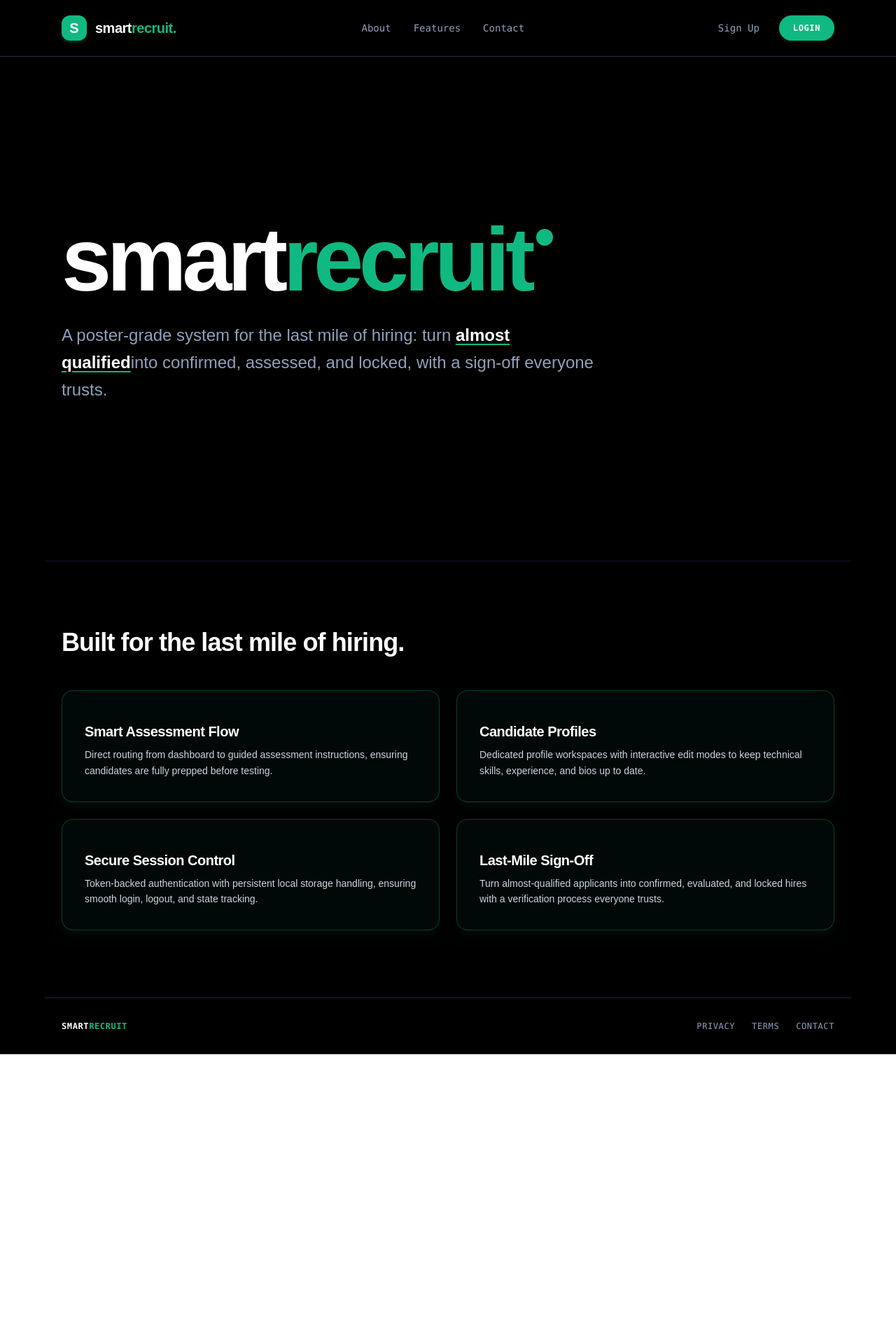
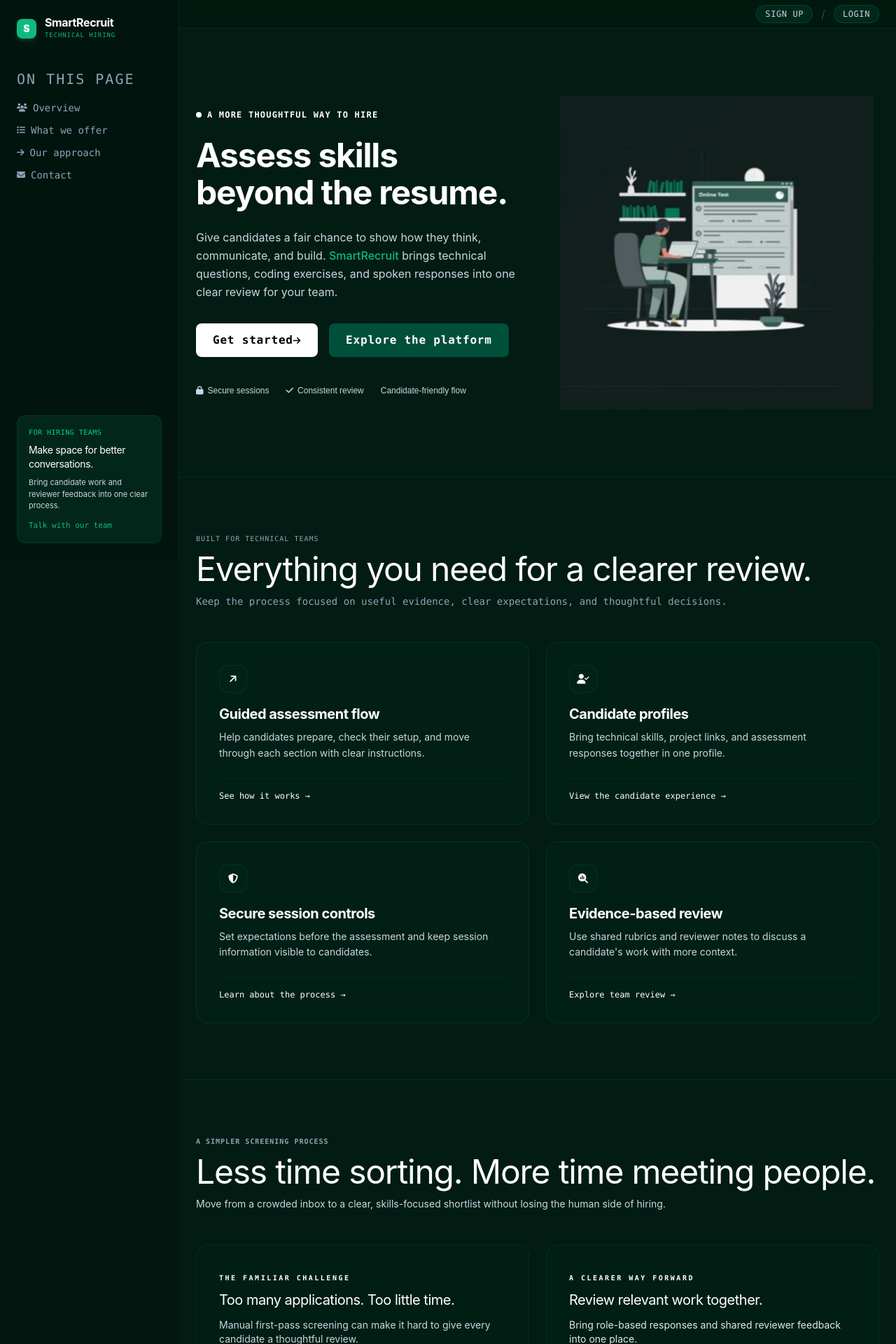
Before and after one commit to gargiyadav711/SmartRecruit, a React (Vite) app: page / in a window 1280 px wide. Shown: the top 1920 px of the page at 70% size. Before the commit the page ends 1506 px from the top, so only its background shows below. Built offline with nearby package versions, Linux system fonts and the light colour scheme.

Commit message:
landing page

```diff
--- a/src/pages/LandingPage.jsx
+++ b/src/pages/LandingPage.jsx
@@ -1,12 +1,11 @@
 import { useState, useEffect } from "react";
 import { useNavigate } from "react-router-dom";
+import Landing from "./Candidate/landing.jpeg";
 
 function LandingPage() {
   const navigate = useNavigate();
   const [isLoggedIn, setIsLoggedIn] = useState(false);
   const [userName, setUserName] = useState("");
-
-  // Check if the user has logged in or not
   useEffect(() => {
     const token = localStorage.getItem("token");
     const user = localStorage.getItem("user");
@@ -32,163 +31,302 @@ function LandingPage() {
 
   const featuresList = [
     {
-      title: "Smart Assessment Flow",
-      description: "Direct routing from dashboard to guided assessment instructions, ensuring candidates are fully prepped before testing.",
+      icon: "fa-solid fa-arrow-right text-white rotate-[-45deg]",
+      title: "Guided assessment flow",
+      description: "Help candidates prepare, check their setup, and move through each section with clear instructions.",
+      action: "See how it works →",
     },
     {
-      title: "Candidate Profiles",
-      description: "Dedicated profile workspaces with interactive edit modes to keep technical skills, experience, and bios up to date.",
-    },
-    { title: "Secure Session Control",
-      description: "Token-backed authentication with persistent local storage handling, ensuring smooth login, logout, and state tracking.",
+      icon: "fa-solid fa-user-check",
+      title: "Candidate profiles",
+      description: "Bring technical skills, project links, and assessment responses together in one profile.",
+      action: "View the candidate experience →",
     },
     {
-      title: "Last-Mile Sign-Off",
-      description: "Turn almost-qualified applicants into confirmed, evaluated, and locked hires with a verification process everyone trusts.",
+      icon: "fa-solid fa-shield-halved",
+      title: "Secure session controls",
+      description: "Set expectations before the assessment and keep session information visible to candidates.",
+      action: "Learn about the process →",
+    },
+    {
+      icon: "fa-solid fa-magnifying-glass-chart",
+      title: "Evidence-based review",
+      description: "Use shared rubrics and reviewer notes to discuss a candidate's work with more context.",
+      action: "Explore team review →",
     },
   ];
 
   return (
-    <div className="min-h-screen bg-black text-white flex flex-col justify-between selection:bg-[#10B981] selection:text-white scroll-smooth">
-      <header className="w-full border-b border-slate-800 bg-black/80 backdrop-blur-md sticky top-0 z-50">
-        <div className="max-w-6xl mx-auto px-6 h-20 flex items-center justify-between">
+    <div className="min-h-screen bg-[#021810] text-white flex flex-col md:flex-row selection:bg-[#10B981] selection:text-white scroll-smooth font-sans">
+      <aside className="w-full md:w-64 border-b md:border-b-0 md:border-r border-emerald-950 bg-[#02140e] p-6 flex flex-col justify-between md:sticky md:top-0 md:h-screen shrink-0">
+        <div className="flex flex-col gap-10">
           <div className="flex items-center gap-3 cursor-pointer" onClick={() => navigate("/")}>
-            <div className="w-9 h-9 bg-[#10B981] text-white rounded-xl flex items-center justify-center font-black text-xl shadow-md shadow-emerald-500/20">
+            <div className="w-7 h-7 bg-[#10B981] text-white rounded-lg flex items-center justify-center font-black text-sm shadow-md shadow-emerald-500/20">
               S
             </div>
-            <span className="text-xl font-bold tracking-tight lowercase">
-              <span className="text-white font-extrabold">Smart</span>
-              <span className="text-[#10B981]">Recruit</span>
-              <span className="text-[#10B981]">.</span>
+            <div className="flex flex-col">
+              <span className="text-base font-bold tracking-tight text-white leading-none">
+                SmartRecruit
+              </span>
+              <span className="text-[9px] font-mono tracking-widest text-[#10B981] uppercase mt-1">
+                Technical Hiring
               </span>
             </div>
-          <div className="hidden md:flex items-center gap-8 text-sm font-mono text-slate-400">
-            <a href="#about" className="hover:text-[#10B981] transition-colors">About</a>
-            <a href="#features" className="hover:text-[#10B981] transition-colors">Features</a>
-            <a href="#contact" className="hover:text-[#10B981] transition-colors">Contact</a>
           </div>
-          <div className="flex items-center gap-4">
+
+          <div className="hidden md:flex flex-col gap-4">
+            <span className="text-[20px] font-mono text-slate-400 tracking-widest font-normal">
+              ON THIS PAGE
+            </span>
+            <nav className="flex flex-col gap-3 text-sm font-mono text-slate-400">
+              <a href="#overview" className="hover:text-[white] transition-colors flex items-center gap-2">
+                <span className="text-xs"><i className="fa-solid fa-users"></i></span> Overview
+              </a>
+              <a href="#features" className="hover:text-[white] transition-colors flex items-center gap-2">
+                <span className="text-xs"><i className="fa-solid fa-list"></i></span> What we offer
+              </a>
+              <a href="#approach" className="hover:text-[white] transition-colors flex items-center gap-2">
+                <span className="text-xs"><i className="fa-solid fa-arrow-right"></i></span> Our approach
+              </a>
+              <a href="#contact" className="hover:text-[white] transition-colors flex items-center gap-2">
+                <span className="text-xs"><i className="fa-solid fa-envelope"></i></span> Contact
+              </a>
+            </nav>
+          </div>
+        </div>
+        <div className="hidden md:flex flex-col p-4 bg-[#03261a] border border-emerald-900/40 rounded-xl gap-2 mt-6">
+          <span className="text-[10px] font-mono text-emerald-400 uppercase tracking-wider">
+            For hiring teams
+          </span>
+          <p className="text-sm text-white tracking-tight">
+            Make space for better conversations.
+          </p>
+          <p className="text-[11px] text-slate-300 leading-normal">
+            Bring candidate work and reviewer feedback into one clear process.
+          </p>
+          <a href="#contact" className="text-[11px] font-mono text-[#10B981] hover:underline mt-1">
+            Talk with our team
+          </a>
+        </div>
+      </aside>
+
+      <div className="flex-1 flex flex-col min-w-0 bg-[#021c13]">
+        <div className="flex-1 flex flex-col min-w-0 bg-[#021c13]">
+          <header className="w-full border-b border-emerald-950 bg-[#021810]/80 backdrop-blur-md sticky top-0 z-50">
+            <div className="max-w-5xl mx-auto px-6 h-10 flex items-center justify-between">
+              <div className="flex items-center gap-4 ml-auto">
                 {isLoggedIn ? (
                   <>
                     <button onClick={() => navigate("/candidate/profile")}
-                  className="text-sm font-mono text-slate-300 hover:text-[#10B981] px-3 py-2 transition-colors cursor-pointer"
+                      className="text-xs font-mono text-slate-300 hover:text-[#10B981] px-3 py-1 rounded-md hover:bg-emerald-950/40 transition-colors cursor-pointer"
                     >
                       {userName}
                     </button>
                     <button onClick={handleLogout}
-                  className="bg-red-600/20 hover:bg-red-600 text-red-400 hover:text-white px-4 py-2 rounded-full text-xs font-mono font-bold uppercase tracking-wider transition-all border border-red-500/30 cursor-pointer"
+                      className="bg-red-600/20 hover:bg-red-600 text-red-400 hover:text-white px-3 py-1 rounded-full text-xs font-mono font-bold uppercase tracking-wider transition-all border border-red-500/30 cursor-pointer"
                     >
                       Log Out
                     </button>
                   </>
                 ) : (
-              <>
-                <button  onClick={() => navigate("/candidate/SignUpPage")}
-                  className="text-sm font-mono text-slate-400 hover:text-[#10B981] px-3 py-2 transition-colors cursor-pointer">
-                  Sign Up
+                  <div className="flex items-center gap-3">
+                    <button onClick={() => navigate("/candidate/SignUpPage")}
+                      className="text-xs font-mono text-slate-300 hover:text-slate-100 bg-emerald-900/30 hover:bg-emerald-900/50 border border-emerald-800/50 px-3 py-1 rounded-full transition-all cursor-pointer uppercase tracking-wider">
+                      Sign up
                     </button>
+                    <span className="text-emerald-800">/</span>
                     <button onClick={() => navigate("/candidate/login")}
-                  className="bg-[#10B981] hover:bg-emerald-600 text-white px-5 py-2.5 rounded-full text-xs font-mono font-bold uppercase tracking-wider transition-all shadow-sm shadow-emerald-500/20 cursor-pointer">
+                      className="text-xs font-mono text-slate-300 hover:text-slate-100 bg-emerald-900/30 hover:bg-emerald-900/50 border border-emerald-800/50 px-3 py-1 rounded-full transition-all cursor-pointer uppercase tracking-wider">
                       Login
                     </button>
-              </>
+                  </div>
                 )}
               </div>
             </div>
           </header>
-      <section id="about" className="max-w-6xl mx-auto w-full px-6 min-h-[calc(100vh-80px)] flex flex-col justify-center py-12 gap-12">
-        <div className="flex flex-col gap-4">
-          <h1 className="text-6xl sm:text-8xl md:text-9xl font-black tracking-tighter lowercase leading-none flex items-center flex-wrap">
-            <span className="text-white">Smart</span>
-            <span className="text-[#10B981]">Recruit</span>
-            <span className="inline-block w-4 h-4 sm:w-6 sm:h-6 bg-[#10B981] rounded-full ml-2 mb-10 sm:mb-16"></span>
+        </div>
+
+        <section id="overview" className="max-w-5xl mx-auto w-full px-6 py-16 md:py-24 flex flex-col justify-center gap-12">
+          <div className="flex flex-col lg:flex-row items-center justify-between gap-12">
+            <div className="flex flex-col gap-6 max-w-xl w-full lg:w-1/2">
+              <div className="flex items-center gap-2 text-[white] text-xs font-mono uppercase tracking-widest font-semibold">
+                <span className="w-2 h-2 rounded-full bg-[white] animate-pulse"></span>
+                A more thoughtful way to hire
+              </div>
+
+              <h1 className="text-2xl sm:text-4xl lg:text-5xl font-bold tracking-tight text-white leading-[1.1]">
+                Assess skills beyond the resume.
               </h1>
-          <p className="text-lg sm:text-2xl text-slate-400 max-w-3xl font-normal leading-relaxed mt-2">
-            A poster-grade system for the last mile of hiring: turn{" "}
-            <span className="text-white font-semibold underline decoration-[#10B981] underline-offset-4">
-              almost qualified
-            </span>
-            into confirmed, assessed, and locked, with a sign-off everyone trusts.
+
+              <p className="text-sm sm:text-base text-slate-300 font-normal leading-relaxed">
+                Give candidates a fair chance to show how they think, communicate, and build. <span className="text-[#10B981] font-medium">SmartRecruit</span> brings technical questions, coding exercises, and spoken responses into one clear review for your team.
               </p>
-          {isLoggedIn && (
-            <div className="mt-6 flex flex-col sm:flex-row items-stretch sm:items-center gap-4 max-w-2xl">
-              <div className="flex-1 flex items-center justify-between p-5 bg-slate-900/80 border border-slate-800 rounded-2xl backdrop-blur-sm">
-                <div>
-                  <span className="text-[10px] font-mono text-[#10B981] uppercase tracking-wider font-semibold">
-                    Welcome, {userName}
-                  </span>
-                  <p className="text-xs text-slate-400 mt-0.5">Manage your account details</p>
-                </div>
+              <div className="flex flex-wrap items-center gap-4 pt-2">
                 <button
-                  onClick={() => navigate("/candidate/profile")}
-                  className="bg-slate-800 hover:bg-slate-700 text-white px-4 py-2.5 rounded-xl text-xs font-mono font-bold transition-all cursor-pointer"
+                  onClick={() => navigate(isLoggedIn ? "/candidate/instructions" : "/candidate/SignUpPage")}
+                  className="bg-white hover:bg-slate-100 text-black px-6 py-3 rounded-lg font-mono font-bold tracking-wider transition-all cursor-pointer"
                 >
-                  Profile
+                  Get started<i className="fa-solid fa-arrow-right text-xs"></i>
+                </button>
+                <button
+                  onClick={() => {
+                    const featuresEl = document.getElementById("features");
+                    featuresEl?.scrollIntoView({ behavior: "smooth" });
+                  }}
+                  className="bg-emerald-900 hover:bg-emerald-800 text-white px-6 py-3 rounded-lg font-mono font-bold tracking-wider transition-all cursor-pointer"
+                >
+                  Explore the platform
                 </button>
               </div>
-
-              <div className="flex-1 flex items-center justify-between p-5 bg-emerald-950/30 border border-emerald-500/30 rounded-2xl backdrop-blur-sm">
-                <div>
-                  <span className="text-[10px] font-mono text-[#10B981] uppercase tracking-wider font-semibold">
-                    Ready to test?
-                  </span>
-                  <p className="text-xs text-slate-300 mt-0.5">View assessment guidelines</p>
-                </div>
-                <button
-                  onClick={() => navigate("/candidate/instructions")}
-                  className="bg-[#10B981] hover:bg-emerald-600 text-white px-4 py-2.5 rounded-xl text-xs font-mono font-bold tracking-wider transition-all shadow-lg shadow-emerald-500/20 cursor-pointer whitespace-nowrap"
-                >
-                  Start Test
-                </button>
+              <div className="flex flex-wrap items-center gap-6 pt-4 text-xs text-slate-300" style={{ fontFamily: 'Arial, sans-serif' }}>
+                <span className="flex items-center gap-1.5"><i className="fa-solid fa-lock"></i> Secure sessions</span>
+                <span className="flex items-center gap-1.5"><i className="fa-solid fa-check"></i> Consistent review</span>
+                <span className="flex items-center gap-1.5"> Candidate-friendly flow</span>
               </div>
             </div>
-          )}
+
+            <div className="w-full lg:w-1/2 flex justify-center items-center relative">
+              <div className="absolute inset-0 rounded-full"></div>
+              <img
+                src={Landing}
+                alt="Online Test Candidate Illustration"
+                className="w-full max-w-md h-auto object-contain relative z-10"
+              />
+            </div>
           </div>
         </section>
 
-      <section id="features" className="max-w-6xl mx-auto w-full px-6 py-24 border-t border-slate-900">
-        <div className="flex flex-col gap-4 mb-12">
-          <h2 className="text-3xl sm:text-4xl font-black tracking-tight text-white">
-            Built for the last mile of hiring.
+        <section id="features" className="max-w-5xl mx-auto w-full px-6 py-20 border-t border-emerald-950">
+          <div className="flex flex-col gap-3 mb-12">
+            <span className="text-[10px] font-mono text-slate-400 uppercase tracking-widest">
+              Built for technical teams
+            </span>
+            <h2 className="text-4xl sm:text-4xl lg:text-5xl tracking-tight text-white">
+              Everything you need for a clearer review.
             </h2>
+            <p className="text-sm font-mono text-slate-400">
+              Keep the process focused on useful evidence, clear expectations, and thoughtful decisions.
+            </p>
           </div>
 
           <div className="grid grid-cols-1 md:grid-cols-2 gap-6">
             {featuresList.map((feature, index) => (
               <div
                 key={index}
-              className="p-8 bg-emerald-950/20 border border-emerald-500/30 rounded-2xl backdrop-blur-sm flex flex-col justify-between hover:border-emerald-500 hover:bg-emerald-950/40 transition-all group shadow-lg shadow-emerald-950/20"
+                className="p-8 bg-[#03261a]/40 border border-emerald-900/40 rounded-2xl backdrop-blur-sm flex flex-col justify-between hover:border-[#10B981]/50 hover:bg-[#03261a]/80 transition-all group"
               >
                 <div>
-                <h3 className="text-xl font-bold text-white mt-3 mb-2 tracking-tight group-hover:text-[#10B981] transition-colors">
+                  <div className="w-10 h-10 rounded-xl bg-[#03261a]/60 text-white flex items-center justify-center mb-4 border border-emerald-900/40 group-hover:bg-[#03261a]/80 transition-all">
+                    <i className={`${feature.icon} text-sm`}></i>
+                  </div>
+                  <h3 className="text-xl font-bold text-white mb-2 tracking-tight group-hover:text-[#10B981] transition-colors">
                     {feature.title}
                   </h3>
                   <p className="text-sm text-slate-300 leading-relaxed font-normal">
                     {feature.description}
                   </p>
                 </div>
+                <div className="mt-6 pt-4 border-t border-emerald-950 flex items-center text-xs font-mono text-[white]">
+                  <span className="cursor-pointer hover:underline">{feature.action}</span>
+                </div>
               </div>
             ))}
           </div>
         </section>
 
+        <section id="approach" className="max-w-5xl mx-auto w-full px-6 py-20 border-t border-emerald-950">
+          <div className="flex flex-col gap-3 mb-12">
+            <span className="text-[10px] font-mono text-slate-400 uppercase tracking-widest font-semibold">
+              A simpler screening process
+            </span>
+            <h2 className="text-4xl sm:text-5xl tracking-tight text-white">
+              Less time sorting. More time meeting people.
+            </h2>
+            <p className="text-sm text-slate-300">
+              Move from a crowded inbox to a clear, skills-focused shortlist without losing the human side of hiring.
+            </p>
+          </div>
+
+          <div className="grid grid-cols-1 md:grid-cols-2 gap-6">
+            <div className="p-8 bg-[#03261a]/30 border border-emerald-900/30 rounded-2xl flex flex-col justify-between">
+              <div>
+                <span className="text-[10px] font-mono text-[#FFFFFF] uppercase tracking-[0.25em] font-semibold">
+                  The familiar challenge
+                </span>
+                <h3 className="text-xl text-white mt-2 mb-3 tracking-tight">
+                  Too many applications. Too little time.
+                </h3>
+                <p className="text-sm text-slate-300 mb-6">
+                  Manual first-pass screening can make it hard to give every candidate a thoughtful review.
+                </p>
+                <ul className="flex flex-col gap-3 text-xs font-mono text-slate-300">
+                  <li className="flex items-center gap-2">Repeated résumé checks</li>
+                  <li className="flex items-center gap-2">Slow, inconsistent shortlisting</li>
+                  <li className="flex items-center gap-2">Good work can be easy to miss</li>
+                </ul>
+              </div>
+            </div>
+
+            <div className="p-8 bg-[#03261a]/30 border border-emerald-900/30 rounded-2xl flex flex-col justify-between">
+              <div>
+                <span className="text-[10px] font-mono text-[#FFFFFF] uppercase tracking-[0.25em] font-semibold">
+                  A clearer way forward
+                </span>
+                <h3 className="text-xl text-white mt-2 mb-3 tracking-tight">
+                  Review relevant work together.
+                </h3>
+                <p className="text-sm text-slate-200 mb-6">
+                  Bring role-based responses and shared reviewer feedback into one place.
+                </p>
+                <ul className="flex flex-col gap-3 text-xs font-mono text-slate-200">
+                  <li className="flex items-center gap-2"><i className="fas fa-check text-white"></i> Compare candidates against the same role criteria</li>
+                  <li className="flex items-center gap-2"><i className="fas fa-check text-white"></i> See technical, spoken, and coding responses together</li>
+                  <li className="flex items-center gap-2"><i className="fas fa-check text-white"></i> Make room for better-informed conversations</li>
+                </ul>
+              </div>
+            </div>
+          </div>
+        </section>
+
+        <section className="max-w-5xl mx-auto w-full px-6 py-16">
+          <div className="p-10 bg-gradient-to-r from-[#03261a] to-[#021810] border border-emerald-900/60 rounded-3xl flex flex-col md:flex-row items-center justify-between gap-8 shadow-xl shadow-emerald-950/30">
+            <div className="flex flex-col gap-2 text-left">
+              <span className="text-[10px] font-mono text-[#FFFFFF] uppercase tracking-wider">
+                For engineering teams
+              </span>
+              <h3 className="text-2xl sm:text-3xl text-white">
+                Ready for a more useful first review?
+              </h3>
+              <p className="text-xs text-slate-300">
+                See how SmartRecruit can fit your team's hiring process.
+              </p>
+            </div>
+            <button
+              onClick={() => navigate(isLoggedIn ? "/candidate/profile" : "/candidate/SignUpPage")}
+              className="bg-emerald-500 hover:bg-emerald-400 text-black px-8 py-3.5 rounded-lg text-xs font-mono font-bold uppercase tracking-wider transition-all shadow-lg shadow-emerald-500/20 cursor-pointer whitespace-nowrap"
+            >
+              {isLoggedIn ? "Profile" : "Get started"}
+            </button>
+          </div>
+        </section>
+
         <footer
           id="contact"
-        className="max-w-6xl mx-auto w-full px-6 py-8 border-t border-slate-800 flex flex-col md:flex-row items-center justify-between gap-4 text-xs font-mono text-slate-400 uppercase tracking-wider"
+          className="max-w-5xl mx-auto w-full px-6 py-10 border-t border-emerald-950 flex flex-col md:flex-row items-center justify-between gap-4 text-xs font-mono text-slate-400 uppercase tracking-wider"
         >
-        <div>
-          <span className="font-bold">
-            <span className="text-white">Smart</span>
-            <span className="text-[#10B981]">Recruit</span>
-          </span>
+          <div className="flex items-center gap-2">
+            <span className="font-bold text-white">SmartRecruit</span>
+            <span className="text-slate-400">— Technical hiring workspace</span>
           </div>
 
           <div className="flex gap-6">
             <a href="#" className="hover:text-white transition-colors">Privacy</a>
             <a href="#" className="hover:text-white transition-colors">Terms</a>
-          <a href="#contact" className="hover:text-white transition-colors">Contact</a>
+            <a href="#overview" className="hover:text-white transition-colors">Contact</a>
           </div>
         </footer>
+
+      </div>
     </div>
   );
 }
```
Also changed, not shown: src/pages/Candidate/landing.jpeg (added). Lines whose indentation alone changed are shown as unchanged.
